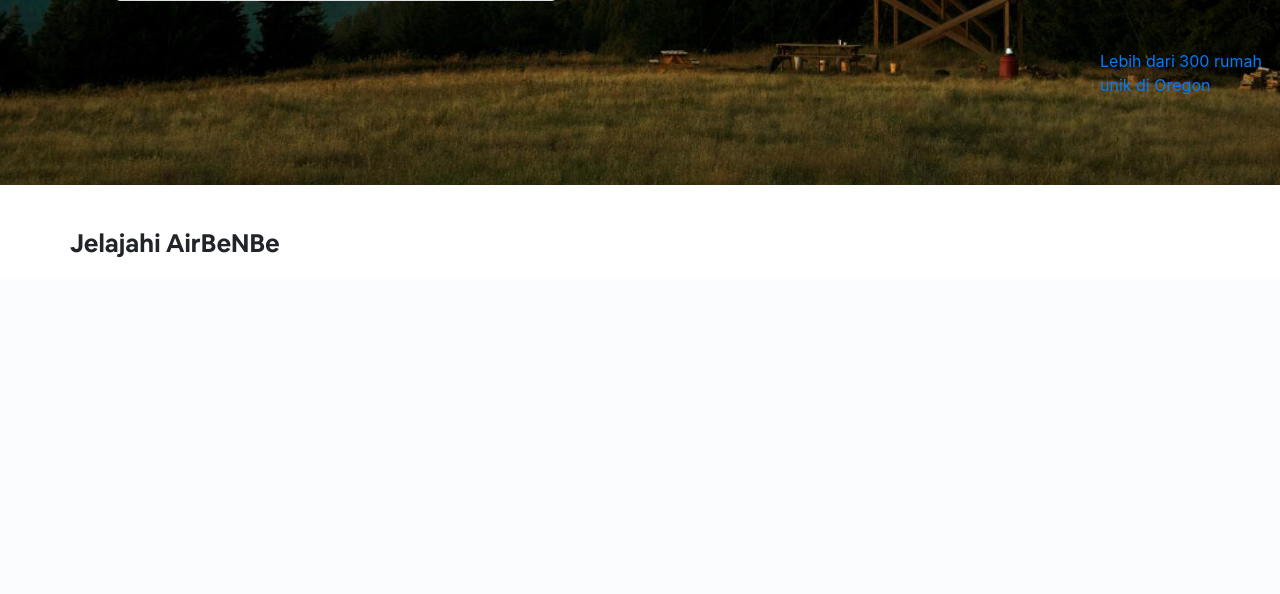
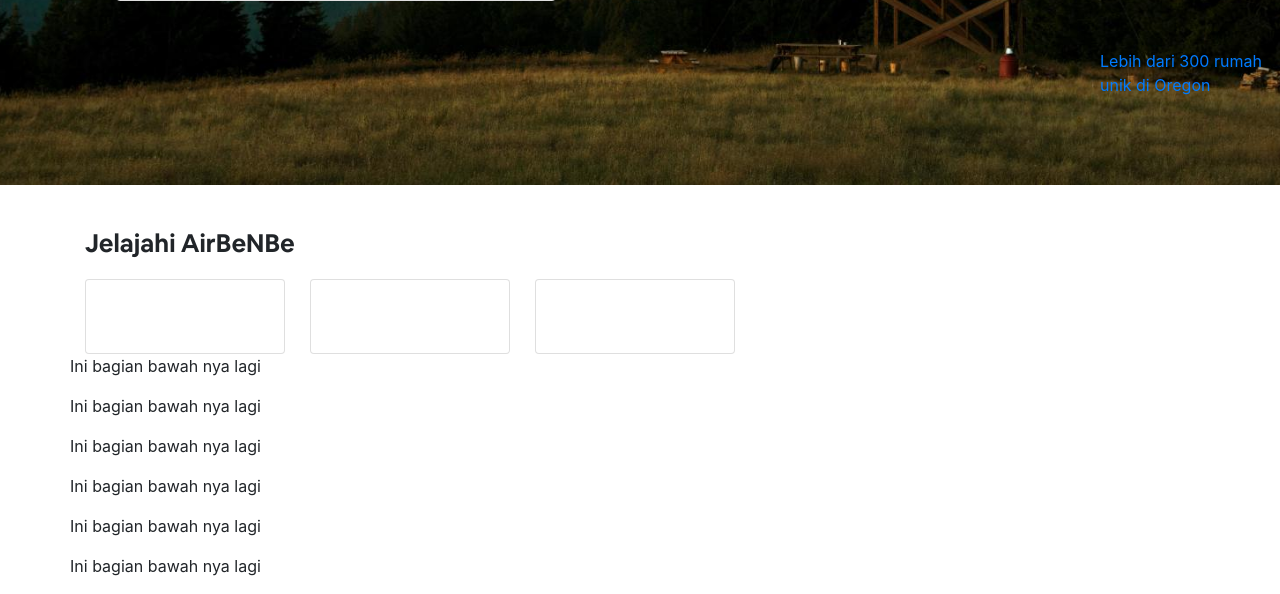
Before and after one commit to sandraganes96/airbenbe, a CodeIgniter app: page /airbenbe/ in a window 1280 px wide. Shown: the part 596-1190 px from the top of the page. Before the commit the page ends 853 px from the top, so only its background shows below. Run offline with CodeIgniter, Linux system fonts and the light colour scheme; some libraries are stand-ins or nearby versions.

Commit message:
daily commit

```diff
--- a/application/views/homepage.php
+++ b/application/views/homepage.php
@@ -114,9 +114,9 @@
 
 <div class="container" style="margin-top: 40px;">
 	<div class="row">
-		<p style="font-family: Cereal-B; font-size: 25px;">Jelajahi AirBeNBe</p>
+
 		<div class="col-md-3">
-
+			<p style="font-family: Cereal-B; font-size: 25px;">Jelajahi AirBeNBe</p>
 		</div>
 		<div class="col-md-3">
 
@@ -125,6 +125,36 @@
 
 		</div>
 	</div>
+	<div class="row">
+		<div class="col-md-3">
+			<div class="card" style="width: 200px; height: 75px;"></div>
+		</div>
+		<div class="col-md-3">
+			<div class="card" style="width: 200px; height: 75px; margin-left: -60px;"></div>
+		</div>
+		<div class="col-md-3">
+			<div class="card" style="width: 200px; height: 75px; margin-left: -120px;"></div>
+		</div>
+
+	</div>
+	<div class="row">
+		<p>Ini bagian bawah nya lagi</p>
+	</div>
+	<div class="row">
+		<p>Ini bagian bawah nya lagi</p><br/>
+	</div>
+	<div class="row">
+		<p>Ini bagian bawah nya lagi</p><br/>
+	</div>
+	<div class="row">
+		<p>Ini bagian bawah nya lagi</p><br/>
+	</div>
+	<div class="row">
+		<p>Ini bagian bawah nya lagi</p><br/>
+	</div>
+	<div class="row">
+		<p>Ini bagian bawah nya lagi</p><br/>
+	</div>
 </div>
 
 </body>
```
